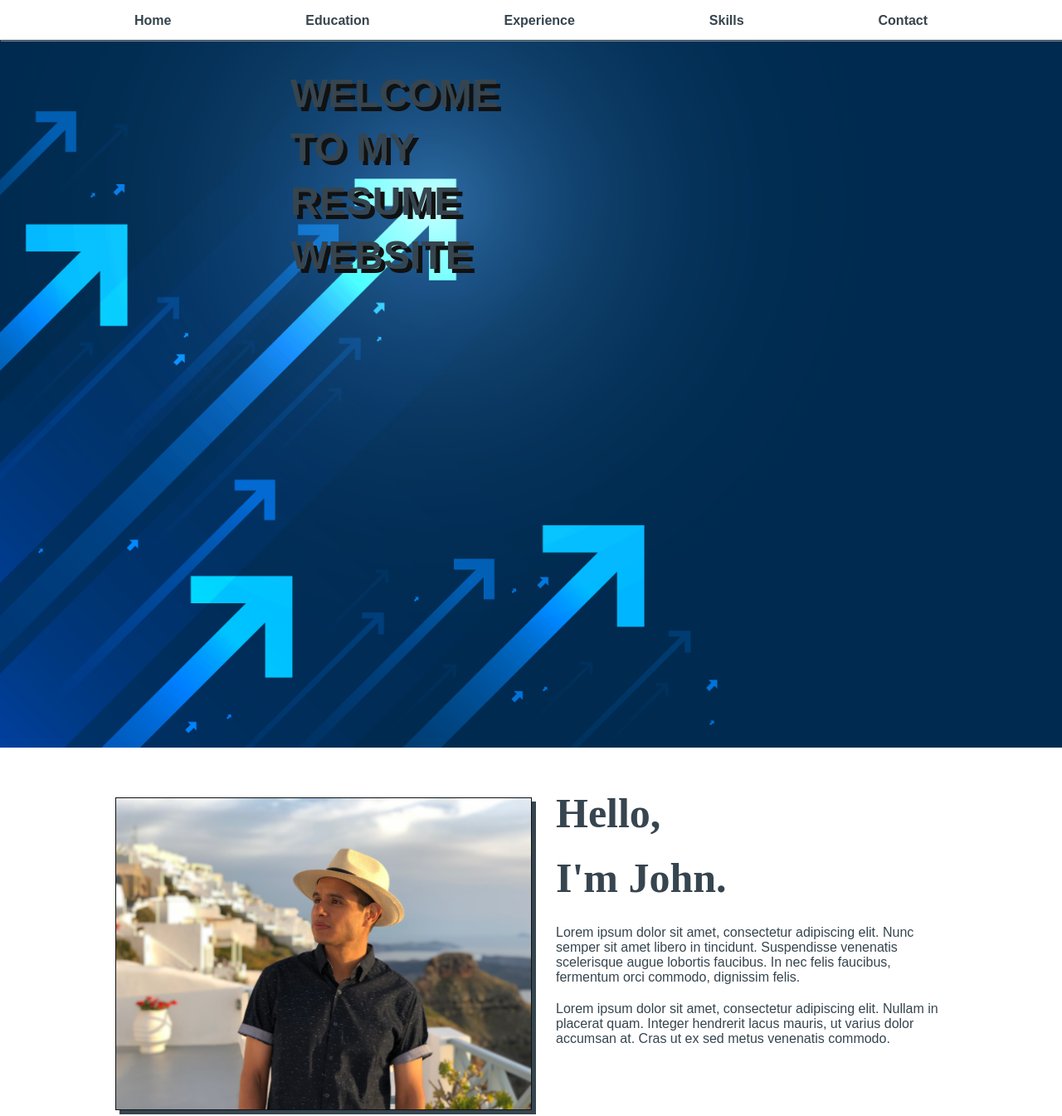
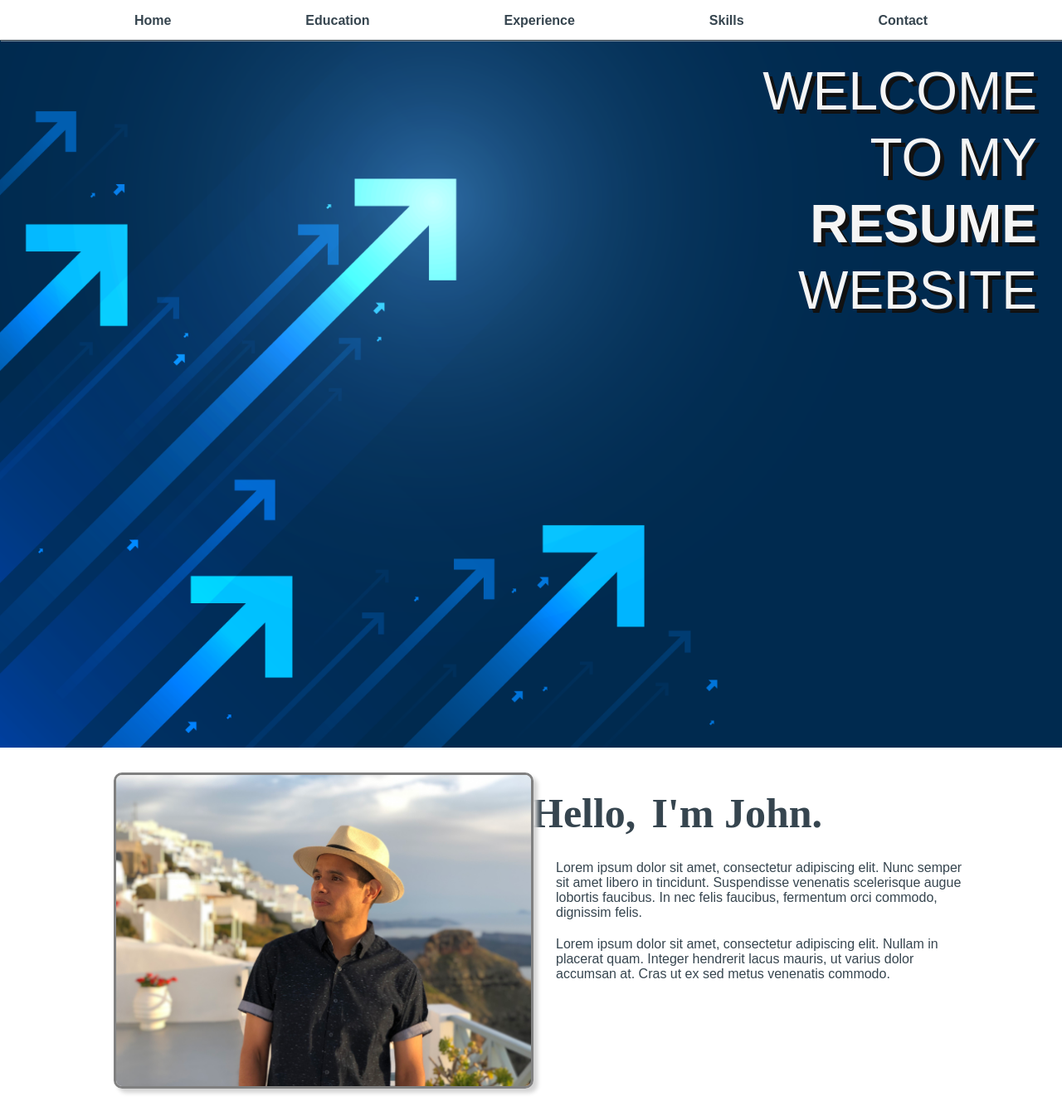
Before and after one commit to jreyes73/template-resume, a plain HTML site: page index.html in a window 1280 px wide. Shown: the top 1345 px of the page at 83% size. Drawn offline with Linux system fonts and the light colour scheme.

Commit message:
edits at size 768px

```diff
--- a/index.html
+++ b/index.html
@@ -14,13 +14,13 @@
             <li><a href="#education-blank">Education</a></li>
             <li><a href="#experience-blank">Experience</a></li>
             <li><a href="#skills-blank">Skills</a></li>
-            <li><a href="#skills-blank">Contact</a></li>
+            <li><a href="#contact-blank">Contact</a></li>
         </ul>
     </nav>
     <div id="nav-bar-blank"></div>
     <img class="img-banner" src="./resources/growth-1.png" alt="growth image">
     <div class="banner-text">
-        <h1>Welcome to my Resume Website</h1>
+        <h1><span style="font-weight: 100;">Welcome to my</span> Resume <span style="font-weight: 100   ;">Website</span></h1>
     </div>
     <div class="wrapper">
         <article class="img-info">
--- a/resources/style.css
+++ b/resources/style.css
@@ -57,6 +57,11 @@ p, li {
 
 .banner-text {
     display: none;
+}
+
+.banner-text span,
+h1 {
+    color: whitesmoke;
 }
 
 .img-info {
@@ -128,7 +133,7 @@ p, li {
 }
 
 .education-color {
-    background-color: lightgreen;
+    background-color: #defade;
 }
 
 .details-info {
@@ -244,7 +249,7 @@ p, li {
     justify-content: center;
     align-items: center;
     height: 4rem;
-    background-color: #e6f3f8;
+    background-color: #ffedf2;
     border-radius: 10px 10px 0px 0px;
 }
 
@@ -303,6 +308,7 @@ p, li {
 
 .contact-box p:hover {
     color: lightblue;
+    cursor: pointer;
 }
 
 #contact-info-details {
@@ -357,17 +363,32 @@ p, li {
         padding-bottom: 30px;
     }
 
+    #greeting-1 {
+        display: inline-block;
+        padding-left: 0;
+    }
+
+    #greeting-2 {
+        display: inline-block;
+        padding-left: 15px;
+    }
+
+    .img-info > p {
+        padding-left: 0;
+        width: 100%;
+    }
+
     .banner-text {
         text-transform: uppercase;
         font-family: sans-serif;
-        font-size: 1.5rem;
-        line-height: 65px;
+        font-size: 2rem;
+        line-height: 80px;
         text-shadow: 5px 5px #111;
-        color: #fff;
         display: block;
+        text-align: end;
         position: absolute;
-        top: 80px;
-        left: 350px;
+        top: 70px;
+        right: 30px;
         max-width: min-content;
     }
 
@@ -380,15 +401,20 @@ p, li {
         padding: 20px 0px 0px;
     }
 
-    /* .img-info p {
-        padding: 20px 0px 0px;
-    } */
 
     .img-me {
-        margin-top: 30px;
         margin-bottom: 30px;
-        border: 1px solid #111;
-        box-shadow: 5px 5px;
+        border: 3px gray solid;
+        border-radius: 10px;
+        box-shadow: 5px 5px 5px lightgrey;
+    }
+
+    .details {
+        width: auto;
+    }
+
+    .subheading {
+        margin-left: 0;
     }
 
     .degree,
```
